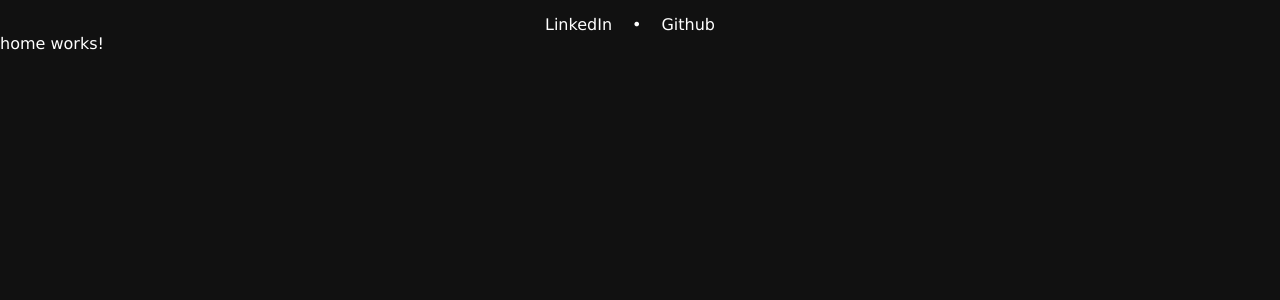
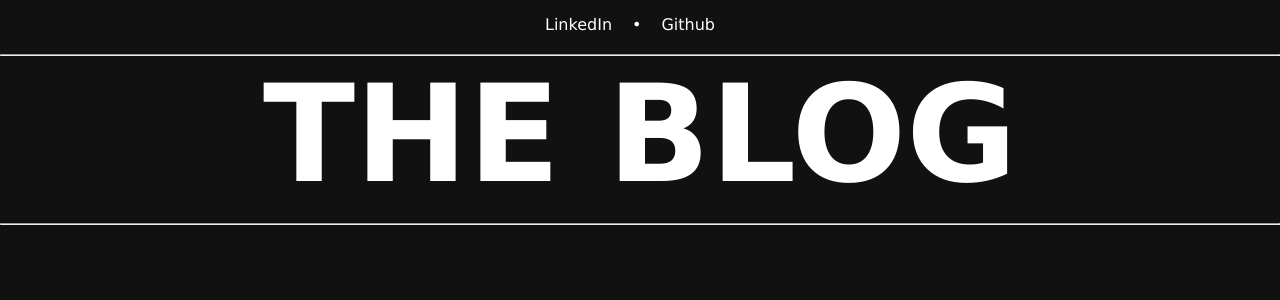
Before and after one commit to gabrielrmir/dio-angular-blog, an Angular app: page / in a window 1280 px wide. Shown: the top 300 px of the page. Built offline with nearby package versions, Linux system fonts and the light colour scheme.

Commit message:
Add menu title component

```diff
--- a/src/app/components/menu-title/menu-title.component.css
+++ b/src/app/components/menu-title/menu-title.component.css
@@ -0,0 +1,9 @@
+.menu-title > h1 {
+  text-align: center;
+  font-size: 135px;
+  margin-bottom: 10px;
+}
+
+.menu-title {
+  margin-top: 20px;
+}
--- a/src/app/components/menu-title/menu-title.component.html
+++ b/src/app/components/menu-title/menu-title.component.html
@@ -1 +1,5 @@
-<p>menu-title works!</p>
+<div class="menu-title">
+  <hr>
+  <h1>{{title}}</h1>
+  <hr>
+</div>
--- a/src/app/components/menu-title/menu-title.component.ts
+++ b/src/app/components/menu-title/menu-title.component.ts
@@ -1,4 +1,4 @@
-import { Component } from '@angular/core';
+import { Component, Input } from '@angular/core';
 
 @Component({
   selector: 'app-menu-title',
@@ -8,5 +8,5 @@ import { Component } from '@angular/core';
   styleUrl: './menu-title.component.css'
 })
 export class MenuTitleComponent {
-
+  @Input() title = 'THE BLOG';
 }
--- a/src/app/pages/home/home.component.html
+++ b/src/app/pages/home/home.component.html
@@ -1 +1 @@
-<p>home works!</p>
+<app-menu-title></app-menu-title>
--- a/src/app/pages/home/home.component.ts
+++ b/src/app/pages/home/home.component.ts
@@ -1,9 +1,10 @@
 import { Component } from '@angular/core';
+import { MenuTitleComponent } from '../../components/menu-title/menu-title.component';
 
 @Component({
   selector: 'app-home',
   standalone: true,
-  imports: [],
+  imports: [MenuTitleComponent],
   templateUrl: './home.component.html',
   styleUrl: './home.component.css'
 })
```
